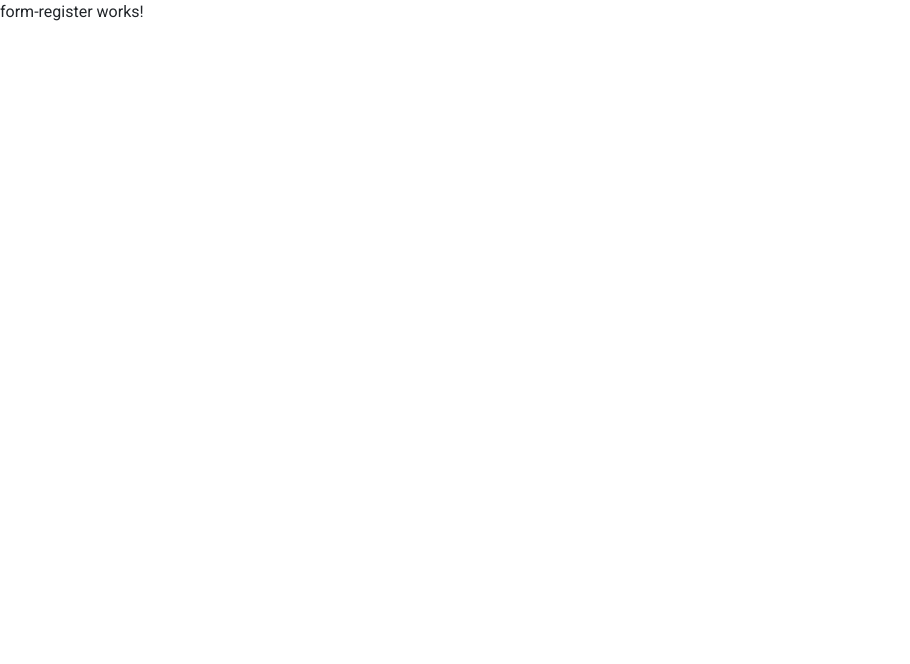
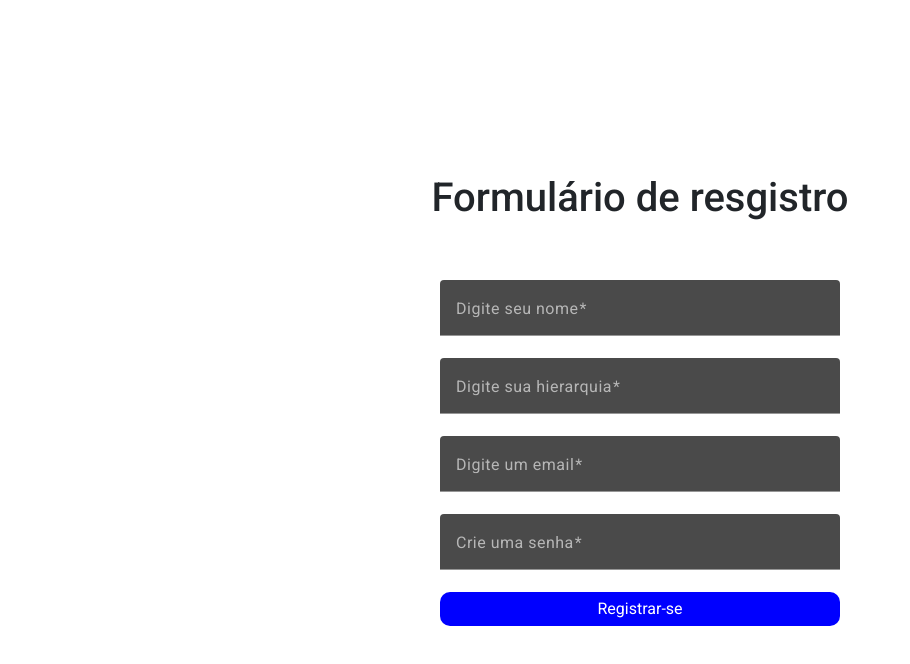
Before and after one commit to 38061027/ecommerce, an Angular app in the folder front-end/: page /formRegister in a window 1280 px wide. Shown: the top 664 px of the page, without its empty margins (0-910 px from the left). Built offline with nearby package versions, Linux system fonts and the light colour scheme; no server answers.

Commit message:
Criando o formulario

```diff
--- a/front-end/src/app/core/forms/form-register/form-register.component.css
+++ b/front-end/src/app/core/forms/form-register/form-register.component.css
@@ -0,0 +1,24 @@
+.contentFormRegister {
+  height: 100dvh;
+  width: 100%;
+  display: flex;
+  justify-content: center;
+  align-items: center;
+  flex-direction: column;
+  gap: 50px;
+}
+
+.formRegister {
+  display: flex;
+
+  flex-direction: column;
+  width: 400px;
+}
+
+.btnRegister{
+    border: transparent;
+    border-radius: 10px;
+    background-color: blue;
+    color: white;
+    padding: 5px;
+}
--- a/front-end/src/app/core/forms/form-register/form-register.component.html
+++ b/front-end/src/app/core/forms/form-register/form-register.component.html
@@ -1 +1,22 @@
-<p>form-register works!</p>
+<div class="contentFormRegister">
+    <h1>Formulário de resgistro</h1>
+  <form class="formRegister" [formGroup]="registerUser" (ngSubmit)="onRegister()">
+    <mat-form-field class="example-full-width">
+      <mat-label>Digite seu nome</mat-label>
+      <input type="text" matInput formControlName="name" required/>
+    </mat-form-field>
+    <mat-form-field class="example-full-width">
+      <mat-label>Digite sua hierarquia</mat-label>
+      <input type="text" matInput formControlName="hierarchy" required/>
+    </mat-form-field>
+    <mat-form-field class="example-full-width">
+      <mat-label>Digite um email</mat-label>
+      <input type="email" matInput formControlName="email" required/>
+    </mat-form-field>
+    <mat-form-field class="example-full-width">
+      <mat-label>Crie uma senha</mat-label>
+      <input type="password" matInput formControlName="password" required/>
+    </mat-form-field>
+    <button type="submit" class="btnRegister">Registrar-se</button>
+  </form>
+</div>
--- a/front-end/src/app/core/forms/form-register/form-register.component.ts
+++ b/front-end/src/app/core/forms/form-register/form-register.component.ts
@@ -1,4 +1,6 @@
 import { Component } from '@angular/core';
+import { FormBuilder, FormGroup, Validators } from '@angular/forms';
+import { SharedService } from 'src/app/service/shared.service';
 
 @Component({
   selector: 'app-form-register',
@@ -7,4 +9,23 @@ import { Component } from '@angular/core';
 })
 export class FormRegisterComponent {
 
+  registerUser:FormGroup
+
+    constructor(private fb: FormBuilder, private service: SharedService){
+      this.registerUser = fb.group({
+        name: ['', Validators.minLength(4)],
+        hierarchy: ['', Validators.minLength(4)],
+        email: ['', Validators.minLength(5)],
+        password: ['', Validators.minLength(6)],
+      });
+    }
+
+    onRegister(){
+      if(this.registerUser.valid){
+        const newUser = this.registerUser.value
+        this.service.registerUser(newUser).subscribe()
+      }
+    }
+
+
 }
```
